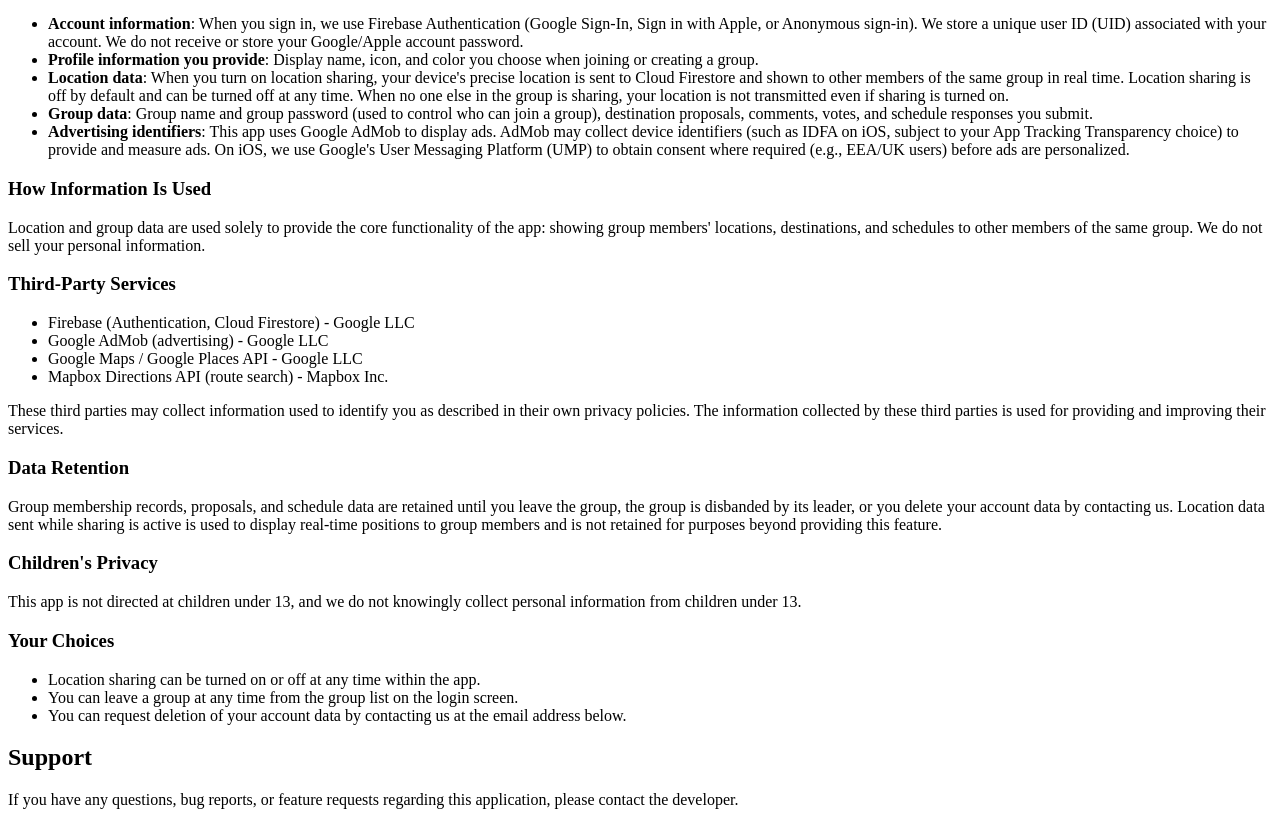
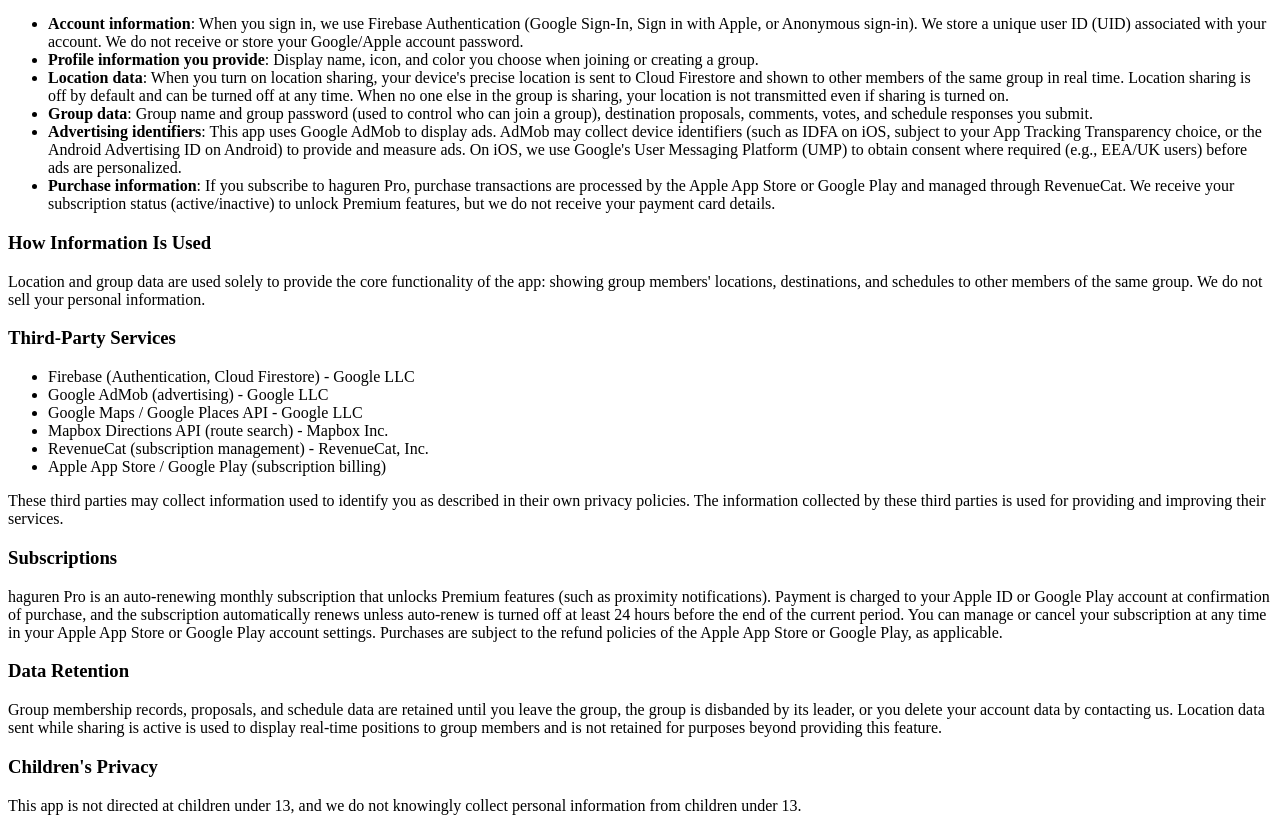
Before and after one commit to sieqxeon/privacy-policy, a plain HTML site: page haguren.html in a window 1280 px wide. Shown: the part 461-1283 px from the top of the page. Drawn offline with Linux system fonts and the light colour scheme.

Commit message:
Add subscription terms and Android advertising ID disclosure

```diff
--- a/haguren.html
+++ b/haguren.html
@@ -65,9 +65,15 @@
 <li>
 <b>Advertising identifiers</b>: This app uses Google AdMob to display ads. AdMob
 may collect device identifiers (such as IDFA on iOS, subject to your App Tracking
-Transparency choice) to provide and measure ads. On iOS, we use Google's User
-Messaging Platform (UMP) to obtain consent where required (e.g., EEA/UK users)
-before ads are personalized.
+Transparency choice, or the Android Advertising ID on Android) to provide and
+measure ads. On iOS, we use Google's User Messaging Platform (UMP) to obtain
+consent where required (e.g., EEA/UK users) before ads are personalized.
+</li>
+<li>
+<b>Purchase information</b>: If you subscribe to haguren Pro, purchase
+transactions are processed by the Apple App Store or Google Play and managed
+through RevenueCat. We receive your subscription status (active/inactive) to
+unlock Premium features, but we do not receive your payment card details.
 </li>
 </ul>
 
@@ -86,12 +92,27 @@
 <li>Google AdMob (advertising) - Google LLC</li>
 <li>Google Maps / Google Places API - Google LLC</li>
 <li>Mapbox Directions API (route search) - Mapbox Inc.</li>
+<li>RevenueCat (subscription management) - RevenueCat, Inc.</li>
+<li>Apple App Store / Google Play (subscription billing)</li>
 </ul>
 
 <p>
 These third parties may collect information used to identify you as described in
 their own privacy policies. The information collected by these third parties is
 used for providing and improving their services.
+</p>
+
+<h3>Subscriptions</h3>
+
+<p>
+haguren Pro is an auto-renewing monthly subscription that unlocks Premium
+features (such as proximity notifications). Payment is charged to your Apple
+ID or Google Play account at confirmation of purchase, and the subscription
+automatically renews unless auto-renew is turned off at least 24 hours before
+the end of the current period. You can manage or cancel your subscription at
+any time in your Apple App Store or Google Play account settings. Purchases
+are subject to the refund policies of the Apple App Store or Google Play, as
+applicable.
 </p>
 
 <h3>Data Retention</h3>
```
